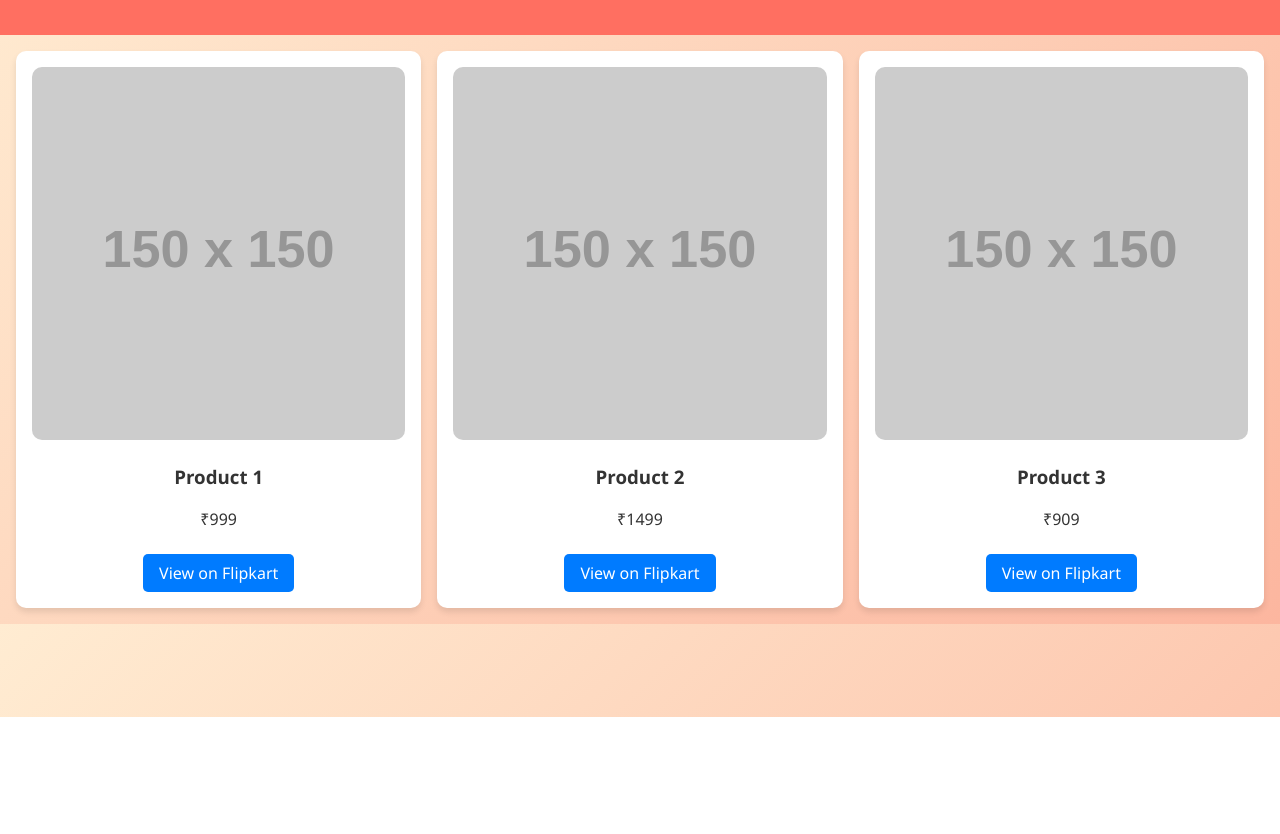
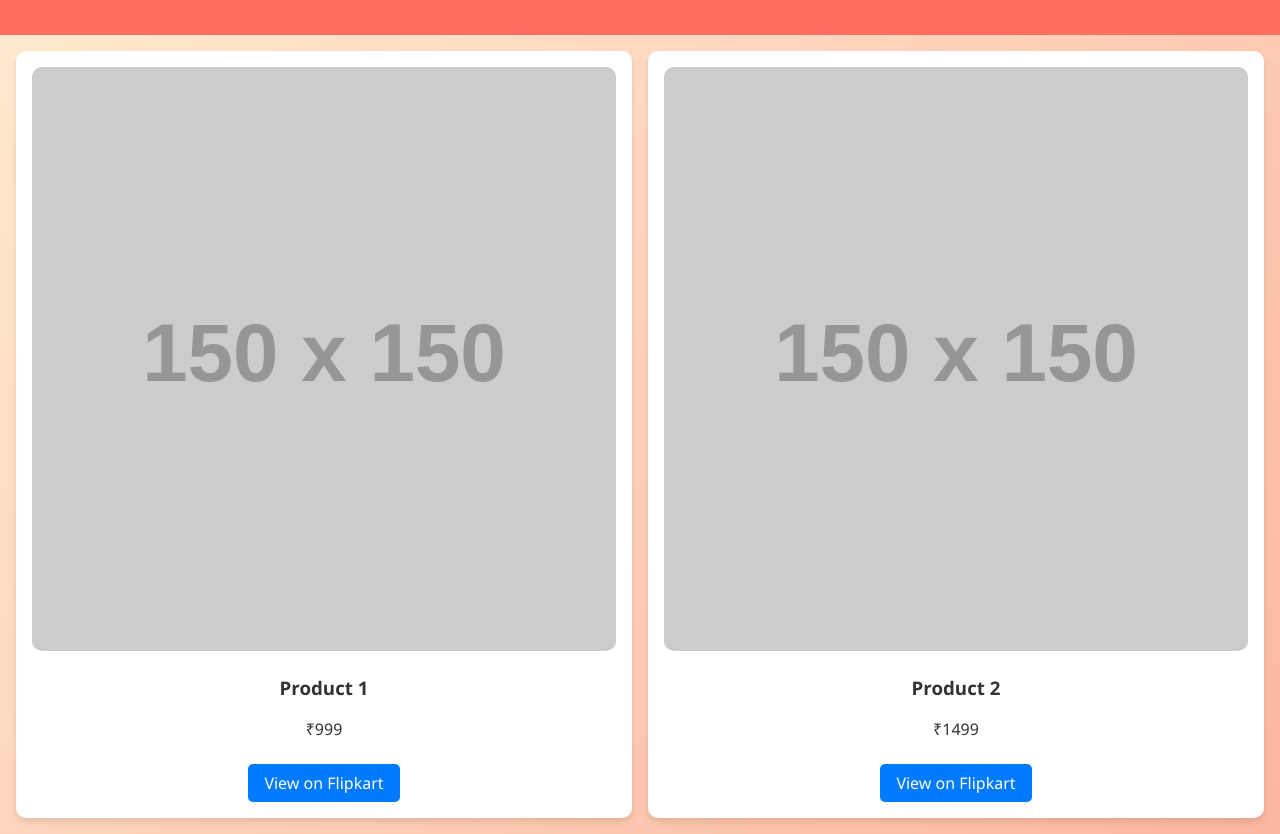
Before and after one commit to ashishrraj/apna-flipcart, a plain HTML site: page index.html in a window 1280 px wide. Shown: the part 83-917 px from the top of the page. Before the commit the page ends 800 px from the top, so only its background shows below. Drawn offline with Linux system fonts and the light colour scheme; placeholder pictures from the web are drawn by us.

Commit message:
Update index.html

```diff
--- a/index.html
+++ b/index.html
@@ -25,13 +25,7 @@
             <p>₹1499</p>
             <a href="#">View on Flipkart</a>
         </div>
-        <div class="product-card">
-            <img src="https://via.placeholder.com/150" alt="Product 3">
-            <h3>Product 3</h3>
-            <p>₹909</p>
-            <a href="#">View on Flipkart</a>
-        </div>
-        <!-- Add more product cards as needed -->
+      <!-- Add more product cards as needed -->
     </main>
 </body>
 </html>
```
